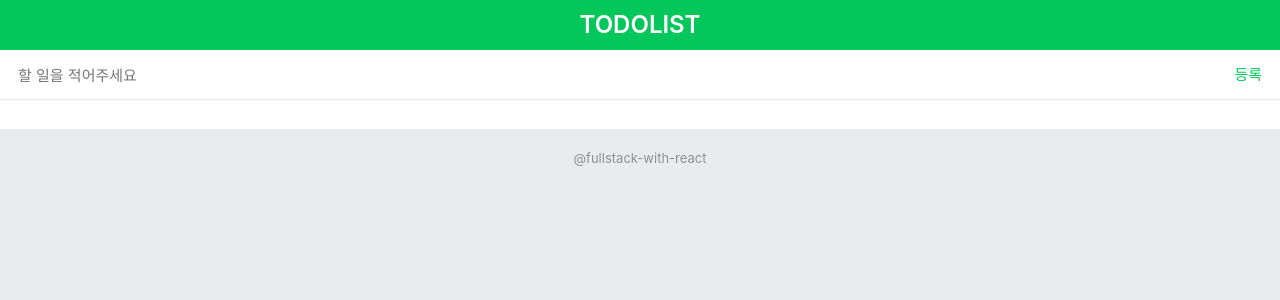
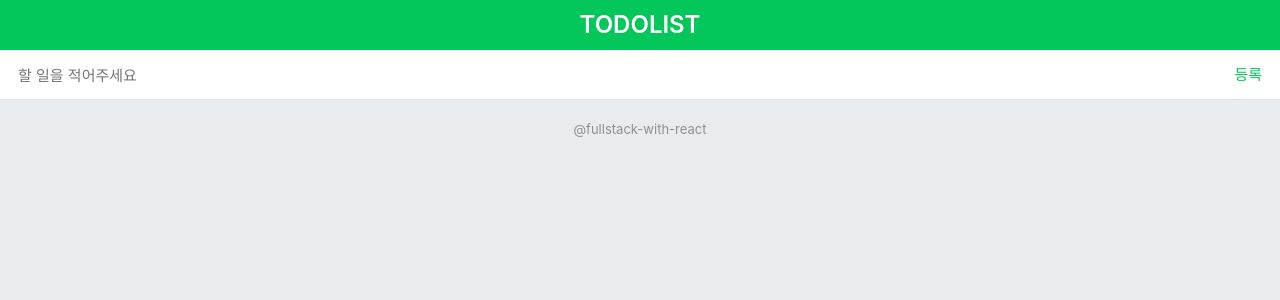
Before and after one commit to cookibisket/fullstack-todolist-201903, a React (Create React App) app: page / in a window 1280 px wide. Shown: the top 300 px of the page. Built offline with nearby package versions, Linux system fonts and the light colour scheme.

Commit message:
step5 state component create - 배열을 map으로 돌려 출력하기

```diff
--- a/src/components/TodoList/index.js
+++ b/src/components/TodoList/index.js
@@ -5,9 +5,13 @@ const TodoList = ({ todos }) => {
   return (
     <div className='todolist_area'>
       <ul className='list_todolist'>
-        <li className='list_item'>
-          <div className='title'>{todos}</div>
-        </li>
+        {todos.map(todos => {
+          return (
+            <li className='list_item'>
+              <div className='title'>{todos}</div>
+            </li>
+          )
+        })}
       </ul>
     </div>
   )
```
